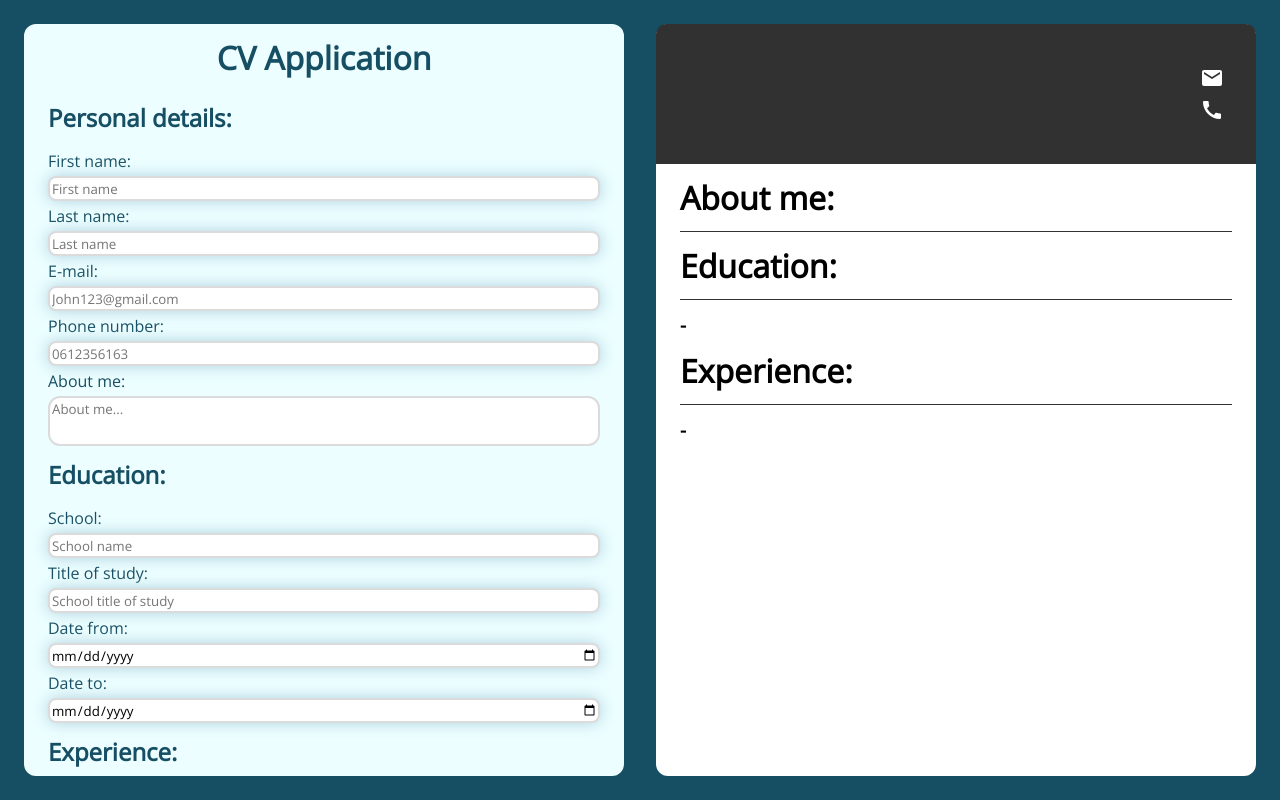
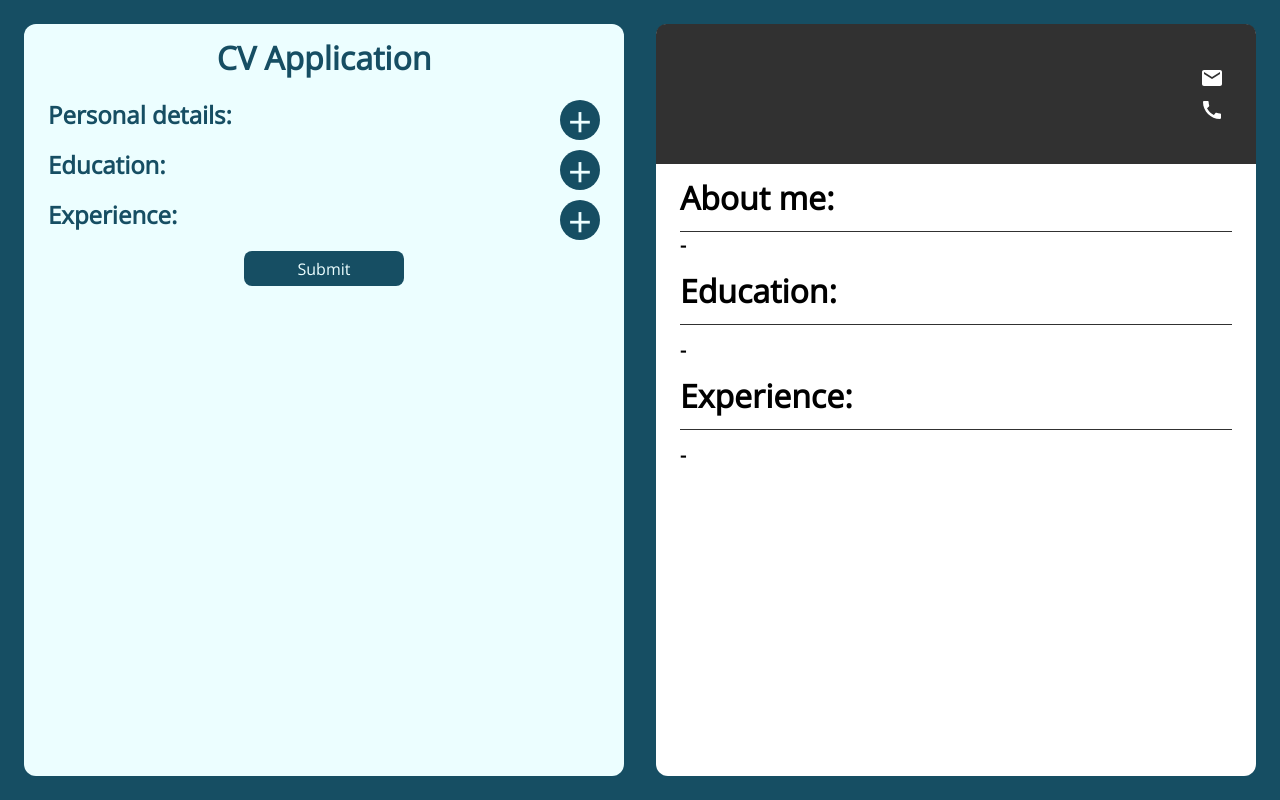
Before and after one commit to NexyusNex/cv-project, a React (Create React App) app: page / in a window 1280 px wide. Built offline with nearby package versions, Linux system fonts and the light colour scheme.

Commit message:
Added a way to hide/display input sections

```diff
--- a/src/App.js
+++ b/src/App.js
@@ -32,6 +32,33 @@ class App extends React.Component {
 
     this.handleChange = this.handleChange.bind(this);
     this.ApplyInfo = this.ApplyInfo.bind(this);
+  }
+
+  displayPersonal() {
+    const personal = document.querySelector(".personal-input");
+    if (personal.style.display !== "flex") {
+      personal.style.display = "flex";
+    } else {
+      personal.style.display = "none";
+    }
+  }
+
+  displayEducation() {
+    const education = document.querySelector(".education-input");
+    if (education.style.display !== "flex") {
+      education.style.display = "flex";
+    } else {
+      education.style.display = "none";
+    }
+  }
+
+  displayExperience() {
+    const experience = document.querySelector(".experience-input");
+    if (experience.style.display !== "flex") {
+      experience.style.display = "flex";
+    } else {
+      experience.style.display = "none";
+    }
   }
 
   handleChange(e) {
@@ -71,9 +98,13 @@ class App extends React.Component {
       <form className="container" onSubmit={this.ApplyInfo}>
         <div className="input-container">
           <h1>CV Application</h1>
-
+          <div className="title">
+            <h2>Personal details:</h2>
+            <button className="hide" onClick={this.displayPersonal}>
+              +
+            </button>
+          </div>
           <div className="personal-input">
-            <h2>Personal details:</h2>
             <label htmlFor="Fname">First name:</label>
             <input
               type="text"
@@ -115,10 +146,13 @@ class App extends React.Component {
               onChange={this.handleChange}
             ></textarea>
           </div>
-
+          <div className="title">
+            <h2>Education:</h2>
+            <button className="hide" onClick={this.displayEducation}>
+              +
+            </button>
+          </div>
           <div className="education-input">
-            <h2>Education:</h2>
-
             <label htmlFor="school">School:</label>
             <input
               type="text"
@@ -150,9 +184,13 @@ class App extends React.Component {
               onChange={this.handleChange}
             ></input>
           </div>
-
+          <div className="title">
+            <h2>Experience:</h2>
+            <button className="hide" onClick={this.displayExperience}>
+              +
+            </button>
+          </div>
           <div className="experience-input">
-            <h2>Experience:</h2>
             <label htmlFor="companyname">Company name:</label>
             <input
               type="text"
--- a/src/components/Aboutme.js
+++ b/src/components/Aboutme.js
@@ -5,7 +5,10 @@ class Aboutme extends React.Component {
     return (
       <div className="about-me">
         <h1>About me:</h1>
-        <p>{this.props.Pinfo.aboutme}</p>
+        <p>
+          <h3>-</h3>
+          {this.props.Pinfo.aboutme}
+        </p>
       </div>
     );
   }
--- a/src/index.css
+++ b/src/index.css
@@ -64,12 +64,31 @@
 
 .input-container h2 {
   margin: 12px 0;
+  display: inline-block;
 }
 
 .input-container input:hover,
 .input-container textarea:hover {
   border: 2px solid #164e63;
   box-shadow: 0px 0px 15px #164e6386;
+}
+
+.title {
+  display: flex;
+  align-items: center;
+  width: 100%;
+  justify-content: space-between;
+  height: 50px;
+}
+
+.input-container .hide {
+  display: flex;
+  align-items: center;
+  justify-content: center;
+  width: 40px;
+  height: 40px;
+  border-radius: 50px;
+  font-size: 42px;
 }
 
 .input-container button {
@@ -110,7 +129,7 @@
 .personal-input,
 .education-input,
 .experience-input {
-  display: flex;
+  display: none;
   flex-direction: column;
   color: #164e63;
   width: 100%;
```
